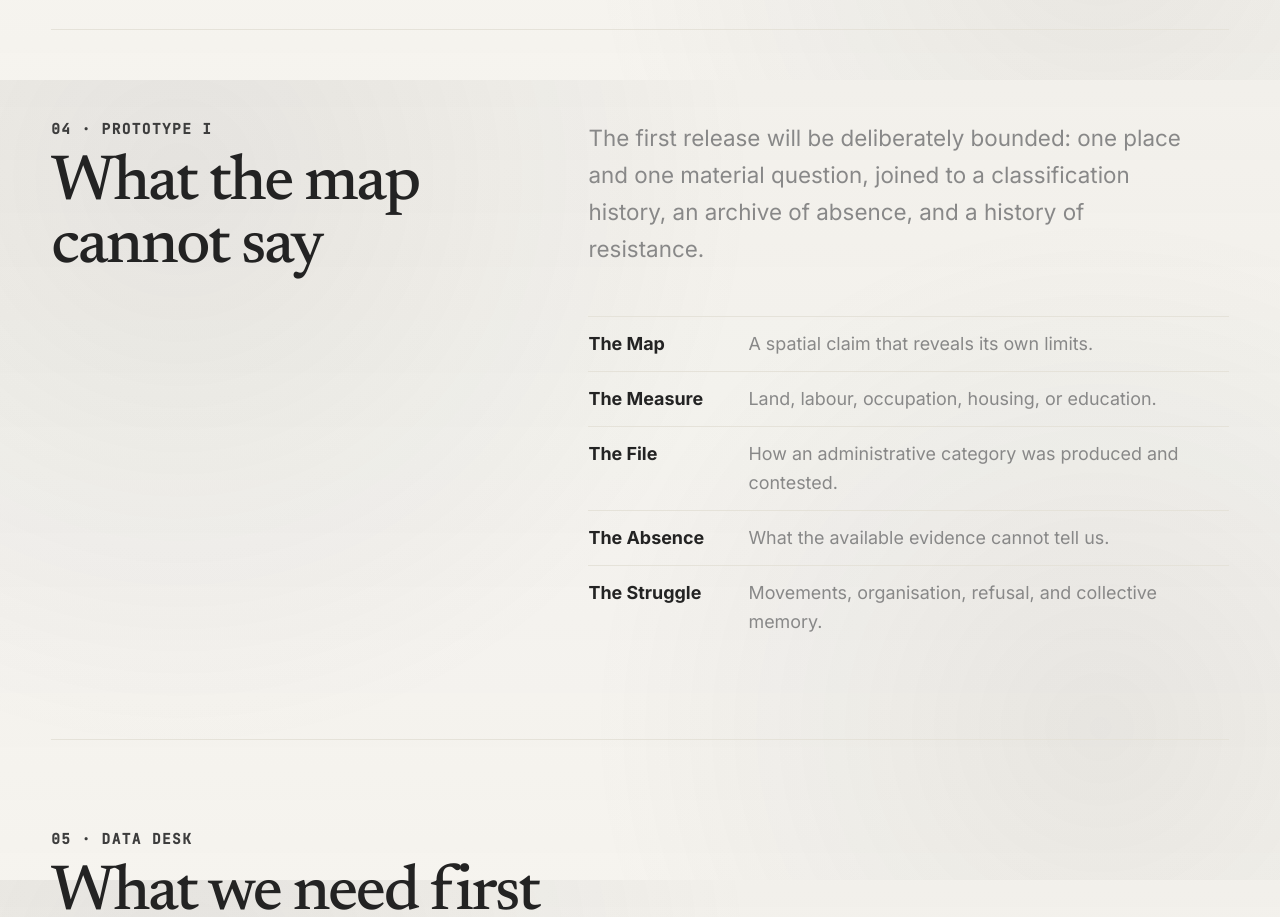
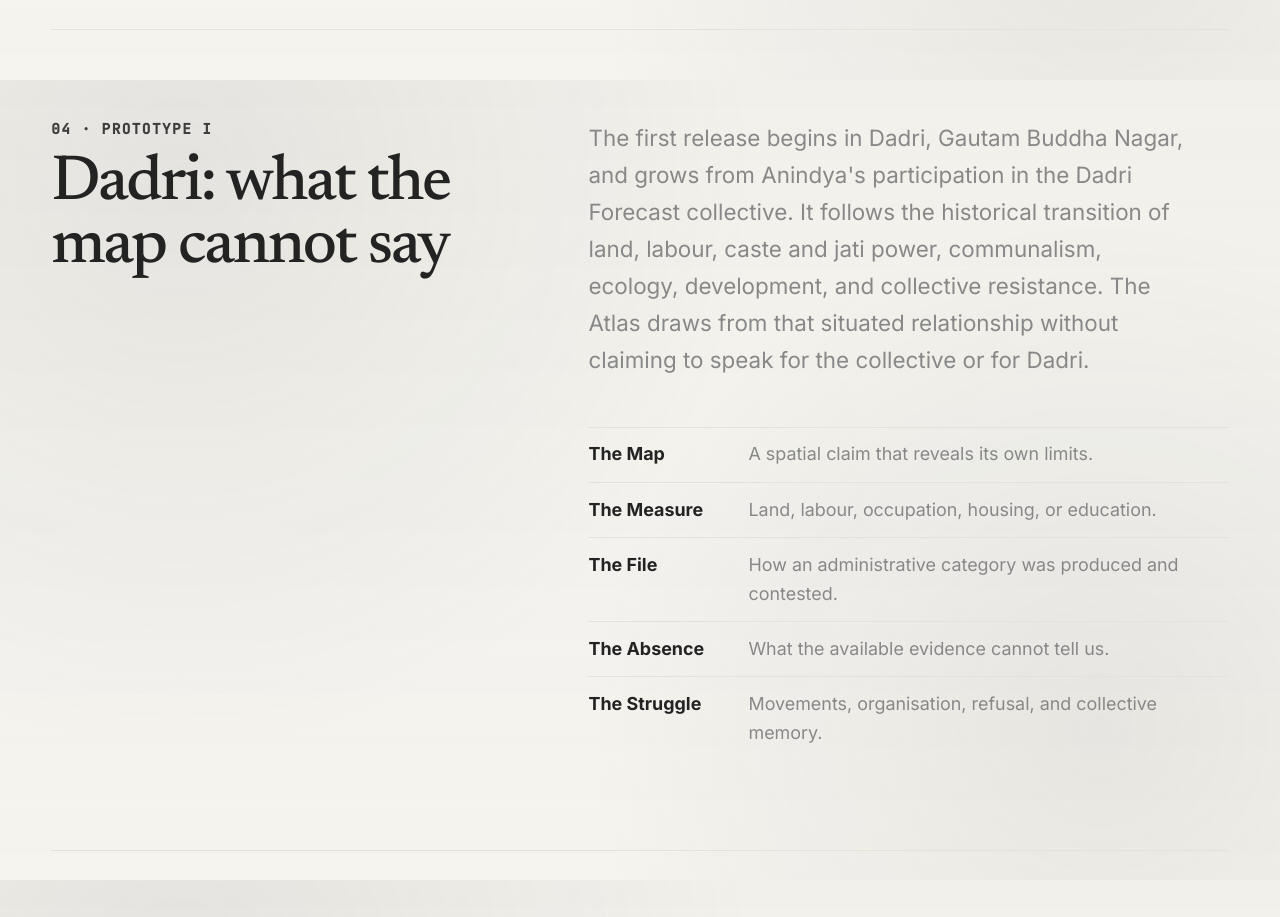
Before and after one commit to Anindyakafka/internetplace, a SvelteKit app: page /annihilation-atlas in a window 1280 px wide. Shown: the part 3120-4037 px from the top of the page. Built offline with nearby package versions, Linux system fonts and the light colour scheme.

Commit message:
dikkat hi aa rhi hai usme

```diff
--- a/src/routes/annihilation-atlas/+page.svelte
+++ b/src/routes/annihilation-atlas/+page.svelte
@@ -47,10 +47,10 @@
 	<section class="prototype ruled">
 		<div>
 			<p class="section-number">04 · Prototype I</p>
-			<h2>What the map cannot say</h2>
+			<h2>Dadri: what the map cannot say</h2>
 		</div>
 		<div class="prototype-copy">
-			<p>The first release will be deliberately bounded: one place and one material question, joined to a classification history, an archive of absence, and a history of resistance.</p>
+			<p>The first release begins in Dadri, Gautam Buddha Nagar, and grows from Anindya's participation in the Dadri Forecast collective. It follows the historical transition of land, labour, caste and jati power, communalism, ecology, development, and collective resistance. The Atlas draws from that situated relationship without claiming to speak for the collective or for Dadri.</p>
 			<ol>
 				<li><strong>The Map</strong><span>A spatial claim that reveals its own limits.</span></li>
 				<li><strong>The Measure</strong><span>Land, labour, occupation, housing, or education.</span></li>
--- a/static/data/secc_state_summary.json
+++ b/static/data/secc_state_summary.json
@@ -1,5 +1,5 @@
 {
-  "generatedAt": "2026-08-11T07:23:59.768Z",
+  "generatedAt": "2026-08-14T08:57:14.334Z",
   "source": {
     "rural": "src\\data\\shrug-secc-mord-rural-csv\\secc_rural_shrid.csv",
     "urban": "src\\data\\shrug-secc-parsed-urban-csv\\secc_urban_shrid.csv"
```
Also changed, not shown: research/annihilation-atlas/DADRI_SOURCE_REGISTER.csv (added), 3 other files (tests, documents, lock files or other folders).
